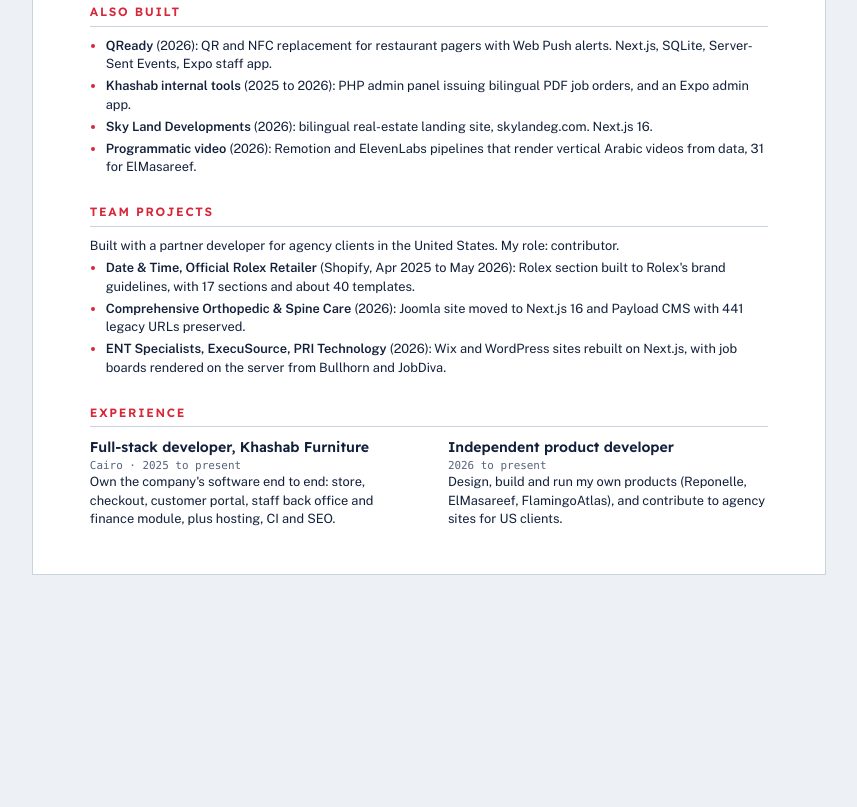
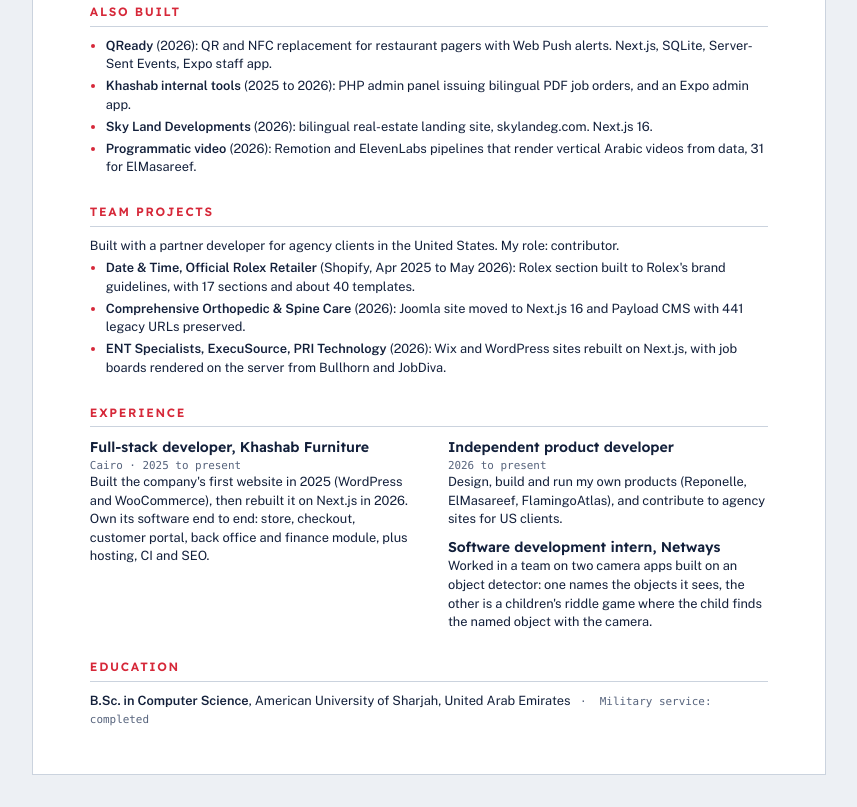
Before and after one commit to iYAHE/iYAHE.github.io, a plain HTML site: page cv.html in a window 1280 px wide. Shown: the part 1563-2370 px from the top of the page, without its empty margins (211-1068 px from the left). Before the commit the page ends 2170 px from the top, so only its background shows below. Drawn offline with nearby package versions, Linux system fonts and the light colour scheme; a web font is replaced by a local one.

Commit message:
Add education, Netways internship and Khashab history to the CV and record
Co-Authored-By: Claude Fable 5.2 <noreply@anthropic.com>

```diff
--- a/cv.html
+++ b/cv.html
@@ -177,17 +177,20 @@
   <div class="two">
     <div class="role">
       <div class="proj-head"><h3>Full-stack developer, Khashab Furniture</h3><span class="when">Cairo · 2025 to present</span></div>
-      <p>Own the company's software end to end: store, checkout, customer portal, staff back office and finance module, plus hosting, CI and SEO.</p>
+      <p>Built the company's first website in 2025 (WordPress and WooCommerce), then rebuilt it on Next.js in 2026. Own its software end to end: store, checkout, customer portal, back office and finance module, plus hosting, CI and SEO.</p>
     </div>
     <div class="role" style="margin-top:0">
       <div class="proj-head"><h3>Independent product developer</h3><span class="when">2026 to present</span></div>
       <p>Design, build and run my own products (Reponelle, ElMasareef, FlamingoAtlas), and contribute to agency sites for US clients.</p>
+      <!-- Add the internship dates in the "when" span below. -->
+      <div class="proj-head" style="margin-top:2.2mm"><h3>Software development intern, Netways</h3><span class="when"></span></div>
+      <p>Worked in a team on two camera apps built on an object detector: one names the objects it sees, the other is a children's riddle game where the child finds the named object with the camera.</p>
     </div>
   </div>
 
-  <!-- Add an Education section here:
   <h2>Education</h2>
-  <p><b>Degree</b>, University, year</p> -->
+  <!-- Add the graduation year after the university name. -->
+  <p><b>B.Sc. in Computer Science</b>, American University of Sharjah, United Arab Emirates <span class="when">&nbsp;·&nbsp; Military service: completed</span></p>
 </main>
 </body>
 </html>
--- a/data.js
+++ b/data.js
@@ -220,6 +220,8 @@ window.PORTFOLIO = {
   ],
 
   record: [
+    ['Earlier', 'B.Sc. in Computer Science at the American University of Sharjah. Internship at Netways on camera apps built on an object detector. Military service.'],
+    ['2025', 'Joined Khashab Furniture and built its first website.'],
     ['Apr 2025', 'First commits on the Rolex section for Date & Time (Shopify).'],
     ['Oct 2025', 'Khashab admin panel in PHP, issuing bilingual PDF job orders.'],
     ['Apr 2026', 'Khashab admin app in Expo for customers, orders and transactions.'],
```
Also changed, not shown: 1 other file.
